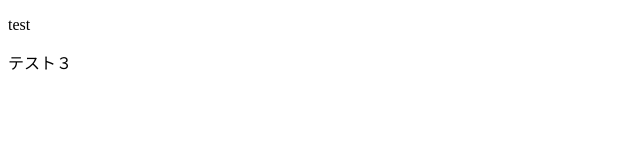
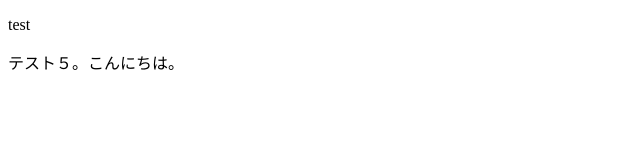
Before and after one commit to yat8823jp/gitsample, a plain HTML site: page index.html in a window 1280 px wide. Shown: the whole page, without its empty margins (0-640 px from the left). Drawn offline with Linux system fonts and the light colour scheme.

Commit message:
再度編集　L9

```diff
--- a/index.html
+++ b/index.html
@@ -6,6 +6,6 @@
 </head>
 <body>
   <p>test</p>
-  <p>テスト３</p>
+  <p>テスト５。こんにちは。</p>
 </body>
 </html>
```
